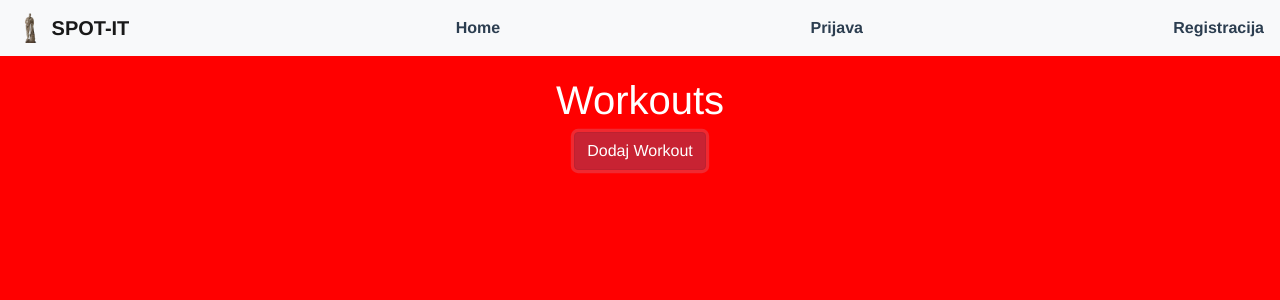
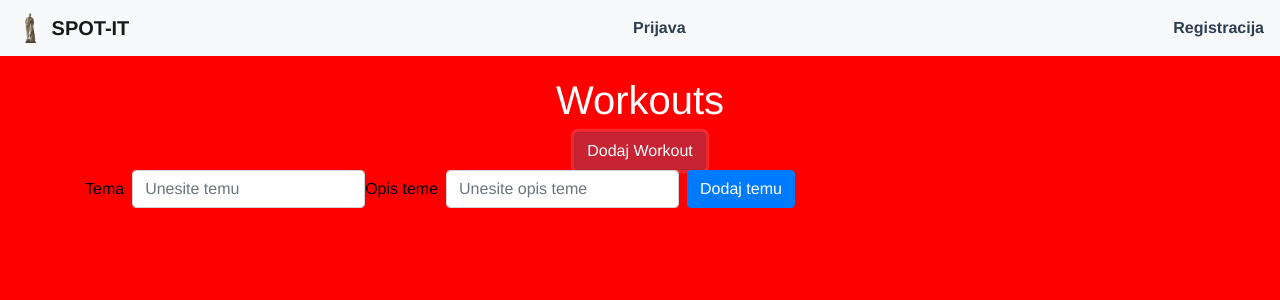
Before and after one commit to MichelRabar/Spot_it, a Vue app: page /workouts in a window 1280 px wide. Both pictures are taken after a click on the button "Dodaj Workout". Shown: the top 300 px of the page. Built offline with nearby package versions, Linux system fonts and the light colour scheme; no server answers.

Commit message:
Upload teme na firebase
zasad smo napravili samo za workouts, kasnije cemo za gyms i food.

```diff
--- a/src/App.vue
+++ b/src/App.vue
@@ -13,8 +13,6 @@
         SPOT-IT
       </a>
 
-      <router-link to="/">Home</router-link>
-
       <!-- Prijava i registracija će se prikazivati samo ako korisnik nije ulogiran -->
       <router-link v-if="!loggedIn" to="/login">Prijava</router-link>
       <router-link v-if="!loggedIn" to="/signup">Registracija</router-link>
@@ -23,6 +21,7 @@
       <div v-if="loggedIn">
         <span>{{ currentUser }}</span>
         <a href="#" @click="logout" class="nav-link">Logout</a>
+        <router-link to="/">Home</router-link>
       </div>
     </nav>
   </div>
--- a/src/views/WorkoutsView.vue
+++ b/src/views/WorkoutsView.vue
@@ -6,8 +6,31 @@
         Dodaj Workout
       </button>
     </div>
-    <div class="container">
-      <!-- Dodajte sadržaj treninga ovde -->
+    <div class="container" v-if="showForm">
+      <!-- Forma za dodavanje teme i opisa teme -->
+      <form @submit.prevent="addWorkout" class="form-inline mb-5">
+        <div class="form-group">
+          <label for="workoutTitle">Tema</label>
+          <input
+            v-model="newWorkoutTitle"
+            type="text"
+            class="form-control ml-2"
+            placeholder="Unesite temu"
+            id="workoutTitle"
+          />
+        </div>
+        <div class="form-group">
+          <label for="workoutDescription">Opis teme</label>
+          <input
+            v-model="newWorkoutDescription"
+            type="text"
+            class="form-control ml-2"
+            placeholder="Unesite opis teme"
+            id="workoutDescription"
+          />
+        </div>
+        <button type="submit" class="btn btn-primary ml-2">Dodaj temu</button>
+      </form>
     </div>
   </div>
 </template>
@@ -19,16 +42,55 @@
   min-height: 100vh;
   padding: 20px;
 }
-
-/* Stilovi za dodatni sadržaj i formu za dodavanje treninga */
 </style>
 
 <script>
+import { db, firebase } from "@/firebase";
+
 export default {
+  data() {
+    return {
+      showForm: false,
+      newWorkoutTitle: "",
+      newWorkoutDescription: "",
+    };
+  },
   methods: {
     showAddWorkoutForm() {
-      // Ovde možete dodati logiku za prikaz forme za dodavanje treninga
-      // Možete koristiti stanje (data property) za kontrolu prikaza forme
+      this.showForm = true;
+    },
+    addWorkout() {
+      // Ovdje možete dodati logiku za spremanje teme i opisa teme
+      // Nakon što se podaci spreme, možete ih resetirati i sakriti formu
+      console.log("Nova tema:", this.newWorkoutTitle);
+      console.log("Opis nove teme:", this.newWorkoutDescription);
+
+      // Nakon što završite s logikom spremanja, resetirajte i sakrijte formu
+
+      const tema = this.newWorkoutTitle;
+      const temaopis = this.newWorkoutDescription;
+      this.showForm = false;
+
+      const user = firebase.auth().currentUser;
+
+      if (user) {
+        db.collection("posts")
+          .add({
+            temaposta: tema,
+            desc: temaopis,
+            email: user.email, // Koristimo user.email za email korisnika
+            posted_at: Date.now(),
+          })
+          .then((doc) => {
+            console.log("spremljeno", doc);
+          })
+          .catch((e) => {
+            console.error(e);
+          });
+      } else {
+        console.error("Korisnik nije prijavljen");
+        // Ovdje možete dodati logiku za upravljanje situacijom kada korisnik nije prijavljen
+      }
     },
   },
 };
```
